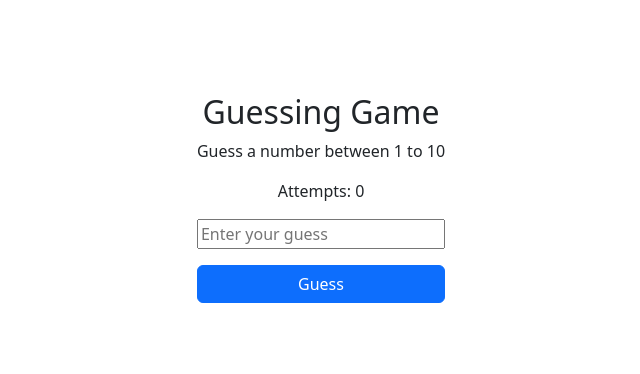
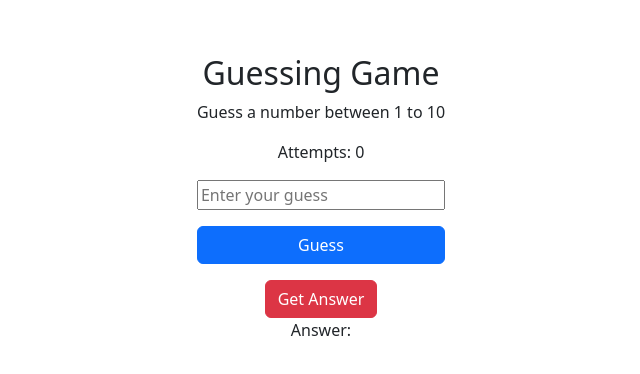
Before and after one commit to natekrth/guessing-game, a React (Create React App) app in the folder frontend/: page /home in a window 1280 px wide. Shown: the part 194-568 px from the top of the page, without its empty margins (319-959 px from the left). Built offline with nearby package versions, Linux system fonts and the light colour scheme.

Commit message:
add get answer button

```diff
--- a/frontend/src/pages/home/Home.jsx
+++ b/frontend/src/pages/home/Home.jsx
@@ -8,6 +8,7 @@ function Home() {
   const [guess, setGuess] = useState("");
   const [message, setMessage] = useState("");
   const [attempt, setAttempt] = useState(0);
+  const [answer, setAnswer] = useState("");
   const navigate = useNavigate();
 
   const handleChange = (event) => {
@@ -44,13 +45,50 @@ function Home() {
       if ((response.status === 200) | (response.status === 201)) {
         setMessage(responseData.message);
         setAttempt(responseData.attempts);
+        resetAnswerAndMessageAfterDelay()
       } else {
         setMessage(responseData.error);
       }
     } catch (error) {
       console.error("Error:", error);
       setMessage("An error occurred while processing your guess.");
+      resetAnswerAndMessageAfterDelay()
     }
+  };
+
+  const handleGetAnswerSubmit = async (event) => {
+    event.preventDefault();
+    try {
+      const response = await fetch("http://localhost:8080/guess/ans", {
+        method: "GET",
+        headers: {
+          "Content-Type": "application/json",
+          Authorization: `Bearer ${userState}`, // Include the token in the Authorization header
+        }
+      });
+      console.log(response);
+      if (response.status === 401) {
+        navigate("/"); // Navigate back to the login page if the token is invalid
+        return;
+      }
+      const responseData = await response.json();
+
+      if (response.status === 200) {
+        setAnswer(responseData.answer);
+        resetAnswerAndMessageAfterDelay()
+      }
+    } catch (error) {
+      console.error("Error:", error);
+      setMessage("An error occurred while processing answer.");
+      resetAnswerAndMessageAfterDelay()
+    }
+  }
+
+  const resetAnswerAndMessageAfterDelay = () => {
+    setTimeout(() => {
+      setAnswer("");
+      setMessage("");
+    }, 5000);
   };
 
   return (
@@ -59,7 +97,8 @@ function Home() {
         <h2 class="">Guessing Game</h2>
         <p>Guess a number between 1 to 10</p>
         <p>Attempts: {attempt}</p>
-        <form onSubmit={handleSubmit} class="d-flex flex-sm-column gap-3">
+        <p>{message}</p>
+        <form onSubmit={handleSubmit} class="d-flex flex-sm-column gap-3 mb-3">
           <input
             type="text"
             value={guess}
@@ -71,7 +110,12 @@ function Home() {
             Guess
           </button>
         </form>
-        <p>{message}</p>
+        <form onSubmit={handleGetAnswerSubmit}>
+          <button type="submit" class="btn btn-danger">
+            Get Answer
+          </button>
+        </form>
+        <p>Answer: {answer}</p>
       </div>
     </div>
   );
```
